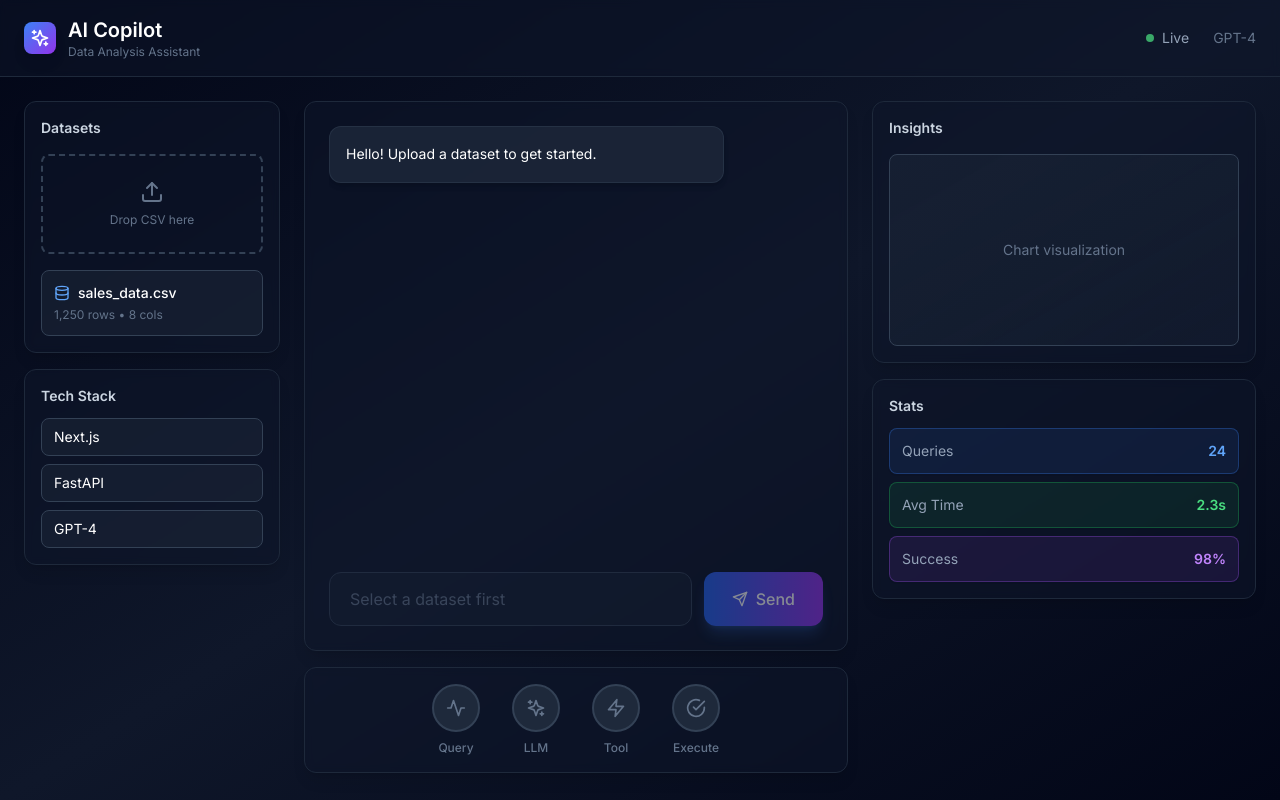
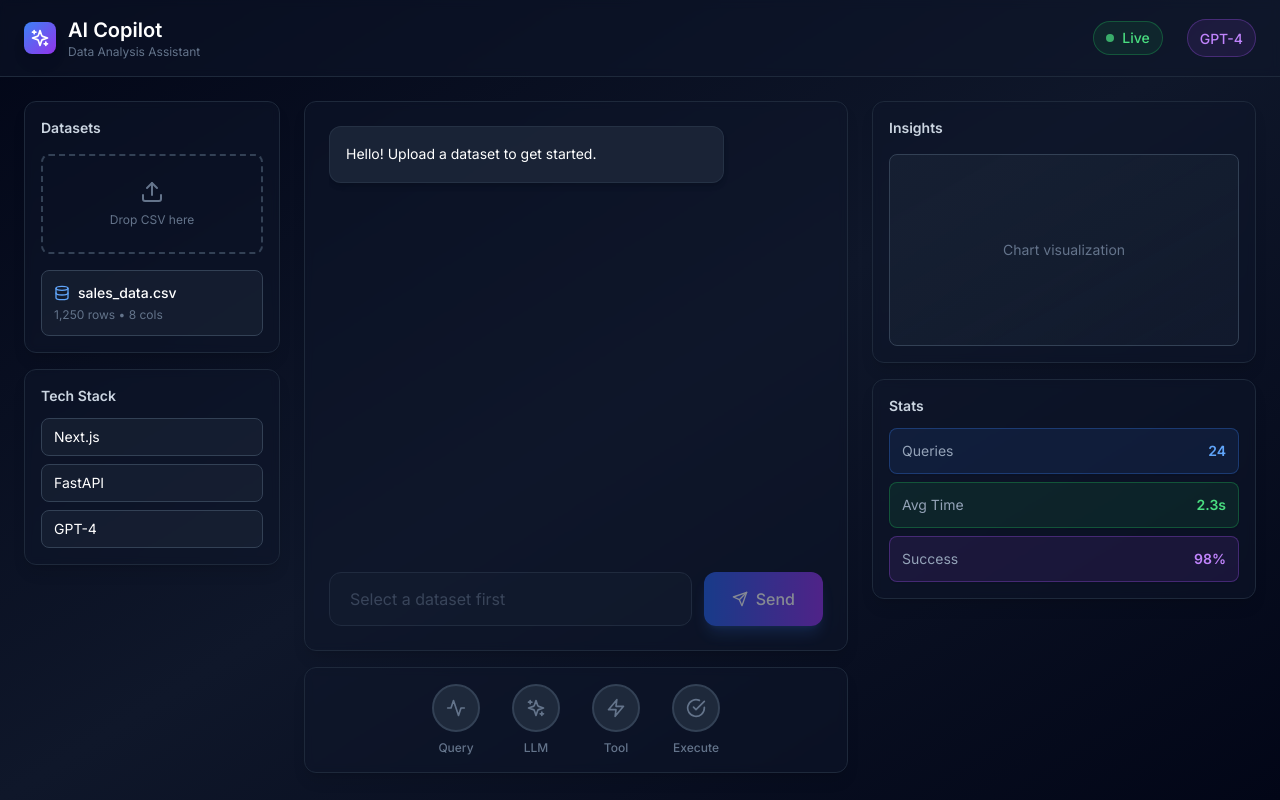
Before and after one commit to Prajwal0422/AI-Copilot-for-Data-Analysis, a Next.js app in the folder frontend/: page / in a window 1280 px wide. Built offline with nearby package versions, Linux system fonts and the light colour scheme.

Commit message:
feat: enhance status badges with colored backgrounds and borders

```diff
--- a/frontend/app/page.tsx
+++ b/frontend/app/page.tsx
@@ -65,11 +65,13 @@ export default function Home() {
             </div>
           </div>
           <div className="flex items-center gap-6">
-            <div className="flex items-center gap-2">
+            <div className="flex items-center gap-2 px-3 py-1.5 bg-green-500/10 border border-green-500/30 rounded-full">
               <div className="w-2 h-2 rounded-full bg-green-400 animate-pulse" />
-              <span className="text-sm text-slate-400">Live</span>
+              <span className="text-sm text-green-400 font-medium">Live</span>
             </div>
-            <span className="text-sm text-slate-500">GPT-4</span>
+            <div className="px-3 py-1.5 bg-purple-500/10 border border-purple-500/30 rounded-full">
+              <span className="text-sm text-purple-400 font-medium">GPT-4</span>
+            </div>
           </div>
         </div>
       </motion.nav>
```
